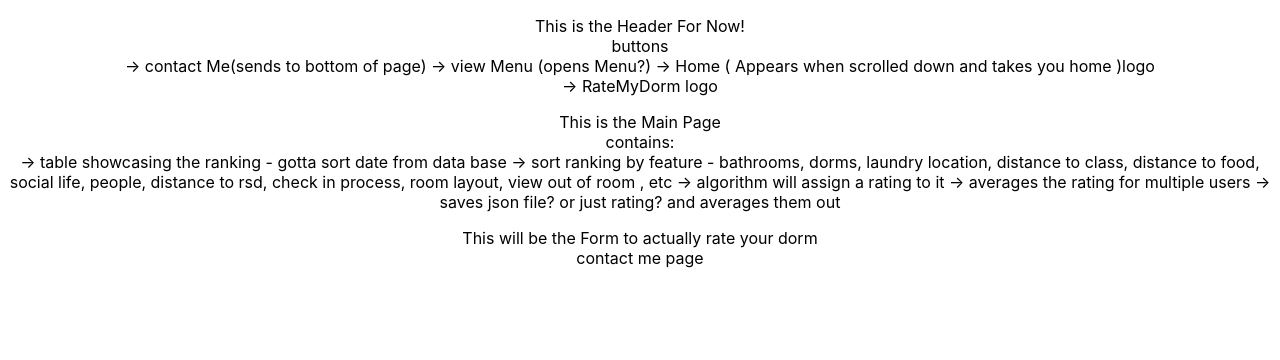
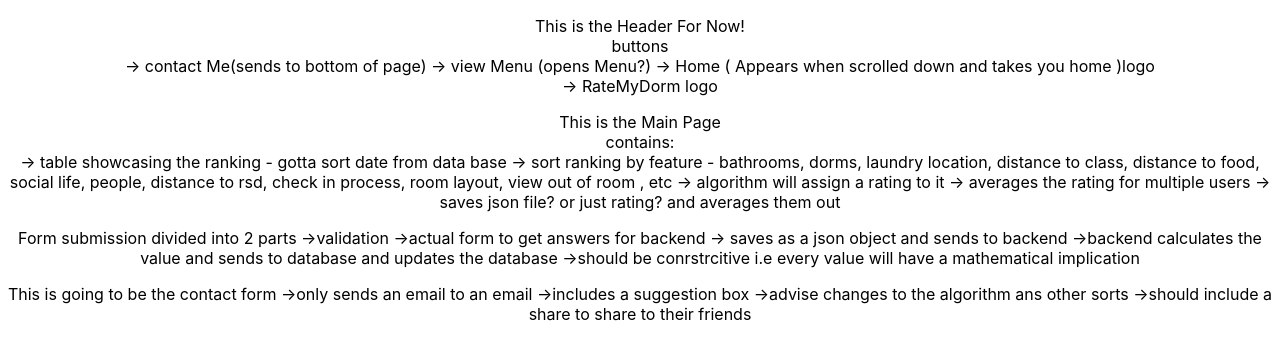
Before and after one commit to Anvesh8712/rate-my-dorm, a React (Create React App) app: page / in a window 1280 px wide. Shown: the top 360 px of the page. Built offline with nearby package versions, Linux system fonts and the light colour scheme.

Commit message:
finished ideas for contact and form

```diff
--- a/src/App.js
+++ b/src/App.js
@@ -1,5 +1,7 @@
 import Header from './Components/Header/Header';
 import MainPage from './Components/MainPage/MainPage';
+import Form from './Components/Form/Form';
+import ContactMe from './Components/ContactMe/ContactMe';
 import './App.css';
 
 function App() {
@@ -7,8 +9,8 @@
     <div className="App">
       <Header></Header>
       <MainPage></MainPage>
-      <div> This will be the Form to actually rate your dorm</div>
-      <div> contact me page</div>
+      <Form></Form>
+      <ContactMe></ContactMe>
     </div>
   );
 }
--- /dev/null
+++ b/src/Components/ContactMe/ContactMe.js
@@ -0,0 +1,17 @@
+function ContactMe(){
+
+    return (
+        <div>
+            <p>
+                This is going to be the contact form
+                -{'>'}only sends an email to an email
+                -{'>'}includes a suggestion box
+                -{'>'}advise changes to the algorithm ans other sorts
+                -{'>'}should include a share to share to their friends
+            </p>
+        </div>
+    )
+}
+
+
+export default ContactMe
--- /dev/null
+++ b/src/Components/Form/Form.js
@@ -0,0 +1,17 @@
+function Form(){
+    return(
+        <div>
+            <p>
+                Form submission
+                divided into 2 parts
+                -{">"}validation
+                -{">"}actual form to get answers for backend
+                -{">"} saves as a json object and sends to backend
+                -{">"}backend calculates the value and sends to database and updates the database
+                -{">"}should be conrstrcitive i.e every value will have a mathematical implication
+            </p>
+        </div>
+    )
+}
+
+export default Form
```
